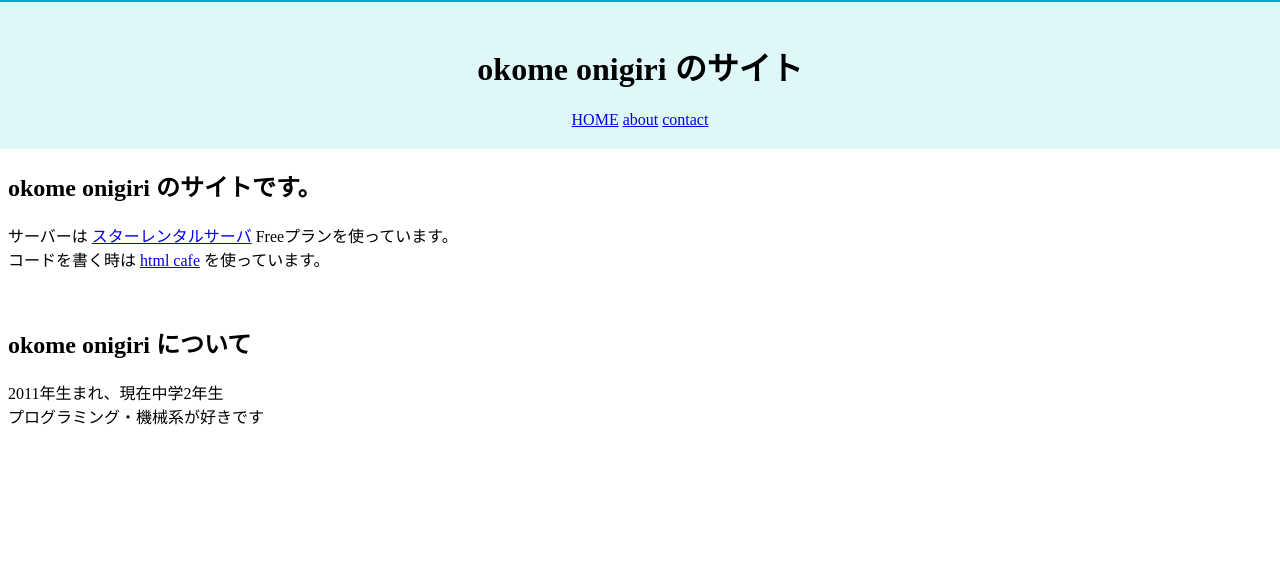
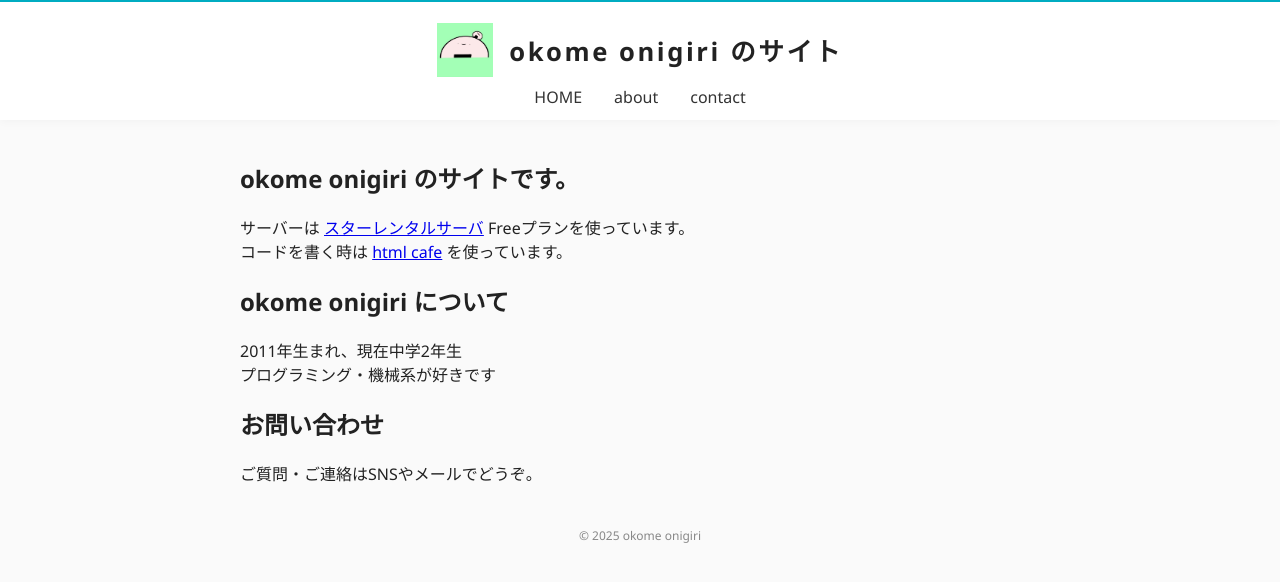
Before and after one commit to okomeonigiri/okomeonigiri-site, a plain HTML site: page main/home.html in a window 1280 px wide. Drawn offline with Linux system fonts and the light colour scheme.

Commit message:
ヘッダ作った

```diff
--- a/main/home.html
+++ b/main/home.html
@@ -1,8 +1,10 @@
-<!doctype html>
-<html>
+<!DOCTYPE html>
+<html lang="ja">
 <head>
   <meta charset="UTF-8">
   <title>okome onigiriのサイト</title>
+  <meta name="viewport" content="width=device-width, initial-scale=1">
+  <link rel="stylesheet" href="css/style.css">
   <style>
     header {
       position: fixed;
@@ -10,27 +12,88 @@
       left: 0;
       width: 100%;
       z-index: 1000;
-        background-color: #e0f7fa;
+      background-color: #fff;
       text-align: center;
       border-top: 2px solid #00acc1;
-        padding: 20px 0;
+      box-shadow: 0 2px 8px rgba(0,0,0,0.03);
+      padding: 20px 0 12px 0;
       margin: 0;
     }
-
+    .header-content {
+      display: flex;
+      align-items: center;
+      justify-content: center;
+      gap: 16px;
+      max-width: 900px;
+      margin: 0 auto;
+    }
+    .header-logo {
+      width: 56px;
+      height: 56px;
+      object-fit: contain;
+    }
+    .header-title {
+      font-size: 1.6rem;
+      font-weight: bold;
+      color: #222;
+      letter-spacing: 0.1em;
+      margin: 0;
+    }
+    nav {
+      margin-top: 8px;
+    }
+    nav ul {
+      list-style: none;
+      padding: 0;
+      margin: 0;
+      display: inline-flex;
+      gap: 32px;
+    }
+    nav a {
+      text-decoration: none;
+      color: #333;
+      font-size: 1rem;
+      transition: color 0.2s;
+    }
+    nav a:hover {
+      color: #00acc1;
+    }
     body {
-        padding-top: 140px; /* headerの高さに合わせて調整 */
+      margin: 0;
+      font-family: 'Segoe UI', 'ヒラギノ角ゴ ProN', 'Meiryo', sans-serif;
+      background: #fafafa;
+      color: #222;
+      padding-top: 120px; /* headerの高さに合わせて調整 */
+    }
+    main {
+      max-width: 800px;
+      margin: 40px auto 0 auto;
+      padding: 0 16px;
+    }
+    .site-footer {
+      text-align: center;
+      color: #888;
+      font-size: 0.9rem;
+      margin: 40px 0 16px 0;
     }
   </style>
 </head>
 <body>
   <header>
-      <h1>okome onigiri のサイト</h1>
-      <a href="#home">HOME</a>
-      <a href="#home">about</a>
-      <a href="#home">contact</a>
+    <div class="header-content">
+      <img src="image/okomeonigiri_first.jpg" alt="ロゴ" class="header-logo">
+      <h1 class="header-title">okome onigiri のサイト</h1>
+    </div>
+    <nav>
+      <ul>
+        <li><a href="#home">HOME</a></li>
+        <li><a href="#about">about</a></li>
+        <li><a href="#contact">contact</a></li>
+      </ul>
+    </nav>
   </header>
+  <main>
     <section id="home">
-    </section>
       <h2>okome onigiri のサイトです。</h2>
       <p>
         サーバーは
@@ -40,11 +103,21 @@
         <a href="https://html.cafe">html cafe</a>
         を使っています。
       </p>
-        <br>
+    </section>
+    <section id="about">
       <h2>okome onigiri について</h2>
       <p>
         2011年生まれ、現在中学2年生<br>
         プログラミング・機械系が好きです
       </p>
-  </body>
-</html>
+    </section>
+    <section id="contact">
+      <h2>お問い合わせ</h2>
+      <p>
+        ご質問・ご連絡はSNSやメールでどうぞ。
+      </p>
+    </section>
+  </main>
+  <footer class="site-footer">
+    <small>&copy; 2025 okome onigiri</small>
+  </footer>
```
Also changed, not shown: main/image/okomeonigiri_first.jpg (added). Lines whose indentation alone changed are shown as unchanged.
